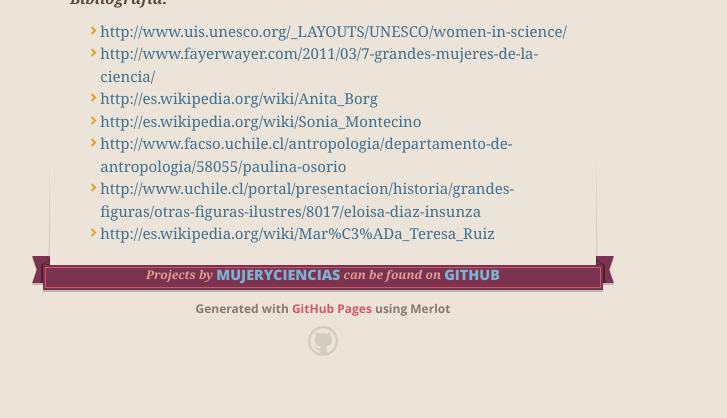
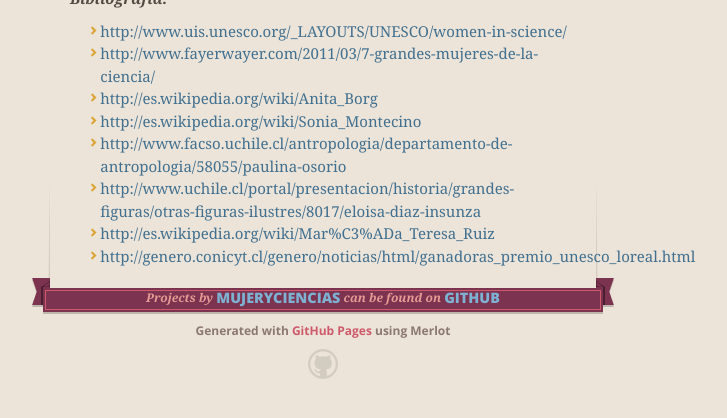
Before and after one commit to Mujeryciencias/mujeryciencias.github.io, a Jekyll site: the page index.html, which Jekyll copies as it is, in a window 1280 px wide and 900 px high, scrolled down 10371 px, cut to the strip 481-899 px from the top of the window. Shown: the whole strip, without its empty margins (317-1044 px from the left). Built offline with Jekyll 4.4.1, drawn with Linux system fonts in a browser that asks for light colours; nearby versions of some CDN libraries; Markdown is read by kramdown in place of the engine named in the settings; before the commit the page ends 11248 px from its top, so only the background shows below that.

```diff
--- a/index.html
+++ b/index.html
@@ -179,6 +179,7 @@
 <li><a href="http://www.facso.uchile.cl/antropologia/departamento-de-antropologia/58055/paulina-osorio">http://www.facso.uchile.cl/antropologia/departamento-de-antropologia/58055/paulina-osorio</a></li>
 <li><a href="http://www.uchile.cl/portal/presentacion/historia/grandes-figuras/otras-figuras-ilustres/8017/eloisa-diaz-insunza">http://www.uchile.cl/portal/presentacion/historia/grandes-figuras/otras-figuras-ilustres/8017/eloisa-diaz-insunza</a></li>
 <li><a href="http://es.wikipedia.org/wiki/Mar%C3%ADa_Teresa_Ruiz">http://es.wikipedia.org/wiki/Mar%C3%ADa_Teresa_Ruiz</a></li>
+<li><a href="http://genero.conicyt.cl/genero/noticias/html/ganadoras_premio_unesco_loreal.html">http://genero.conicyt.cl/genero/noticias/html/ganadoras_premio_unesco_loreal.html</a></li>
 </ul>
       </section>
 
```
Also changed, not shown: params.json (+1 -1 lines).
